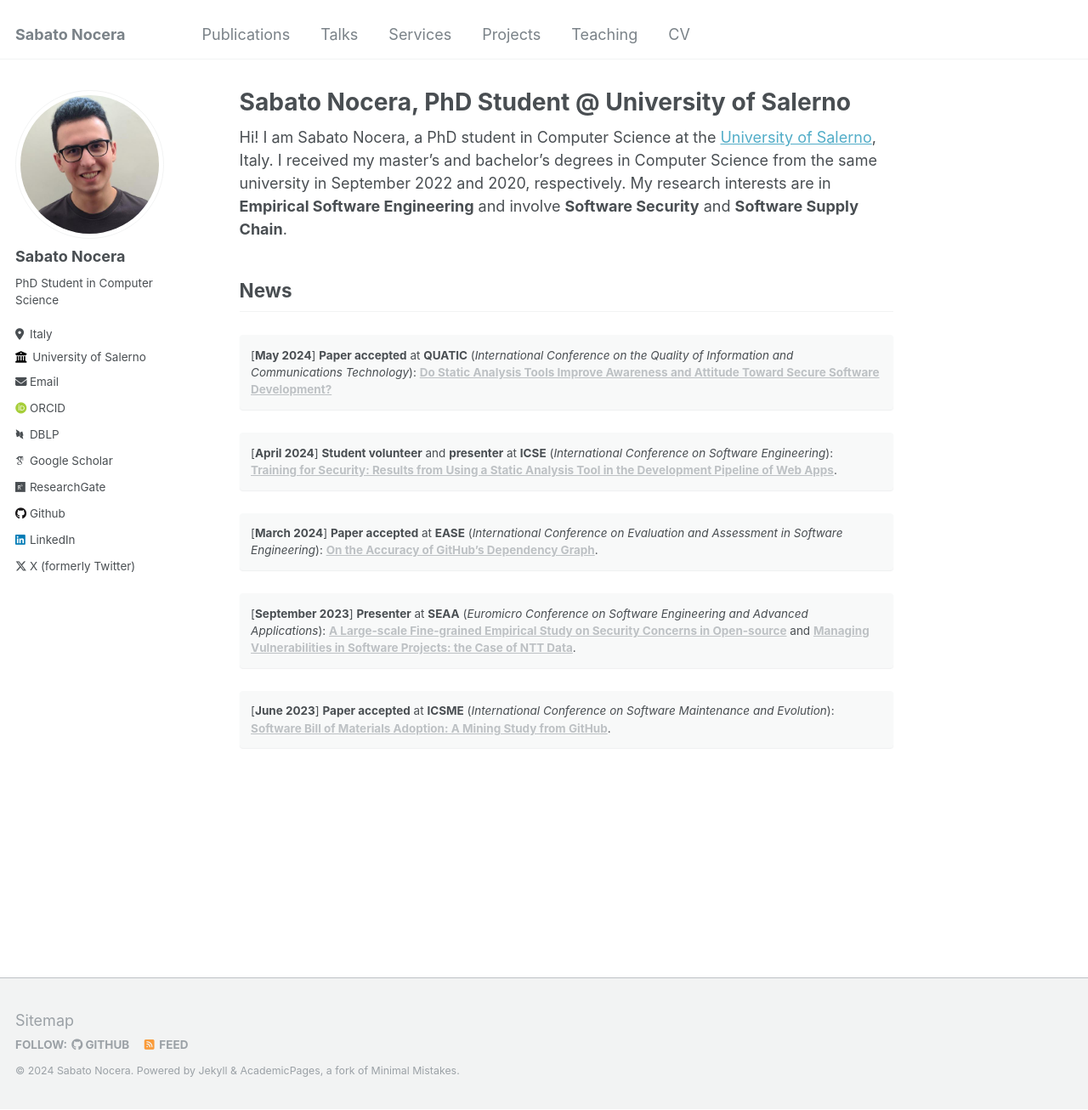
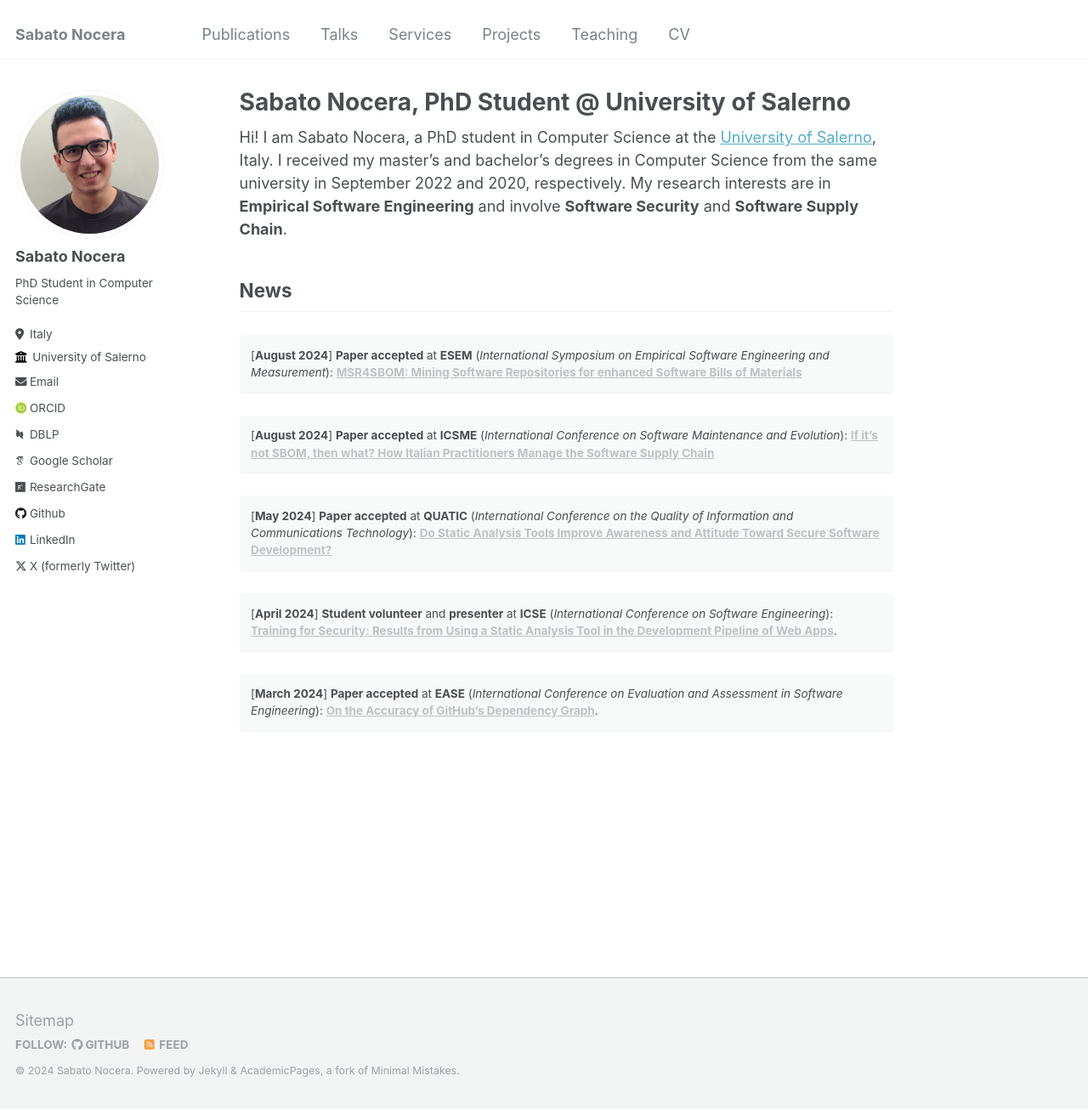
Before and after one commit to sabato-nocera/sabato-nocera.github.io, a Jekyll site: the page built from _pages/about.md, in a window 1280 px wide and 1306 px high. Shown: the whole window at 85% size. Built offline with Jekyll 4.4.1, drawn with Linux system fonts in a browser that asks for light colours; some web fonts are replaced.

Commit message:
Update about.md

```diff
--- a/_pages/about.md
+++ b/_pages/about.md
@@ -11,6 +11,12 @@ Hi! I am Sabato Nocera, a PhD student in Computer Science at the [University of
 
 ## News
 
+\[**August 2024**\] **Paper accepted** at **ESEM** (_International Symposium on Empirical Software Engineering and Measurement_): [**MSR4SBOM: Mining Software Repositories for enhanced Software Bills of Materials**]()
+{: .notice}
+
+\[**August 2024**\] **Paper accepted** at **ICSME** (_International Conference on Software Maintenance and Evolution_): [**If it’s not SBOM, then what? How Italian Practitioners Manage the Software Supply Chain**]()
+{: .notice}
+
 \[**May 2024**\] **Paper accepted** at **QUATIC** (_International Conference on the Quality of Information and Communications Technology_): [**Do Static Analysis Tools Improve Awareness and Attitude Toward Secure Software Development?**]()
 {: .notice}
 
@@ -19,9 +25,3 @@ Hi! I am Sabato Nocera, a PhD student in Computer Science at the [University of
 
 \[**March 2024**\] **Paper accepted** at **EASE** (_International Conference on Evaluation and Assessment in Software Engineering_): [**On the Accuracy of GitHub's Dependency Graph**](https://doi.org/10.1145/3661167.3661175).
 {: .notice}
-
-\[**September 2023**\] **Presenter** at **SEAA** (_Euromicro Conference on Software Engineering and Advanced Applications_): [**A Large-scale Fine-grained Empirical Study on Security Concerns in Open-source**](https://doi.org/10.1109/SEAA60479.2023.00069) and [**Managing Vulnerabilities in Software Projects: the Case of NTT Data**](https://doi.org/10.1109/SEAA60479.2023.00046).
-{: .notice}
-
-\[**June 2023**\] **Paper accepted** at **ICSME** (_International Conference on Software Maintenance and Evolution_): [**Software Bill of Materials Adoption: A Mining Study from GitHub**](https://doi.org/10.1109/ICSME58846.2023.00016).
-{: .notice}
```
